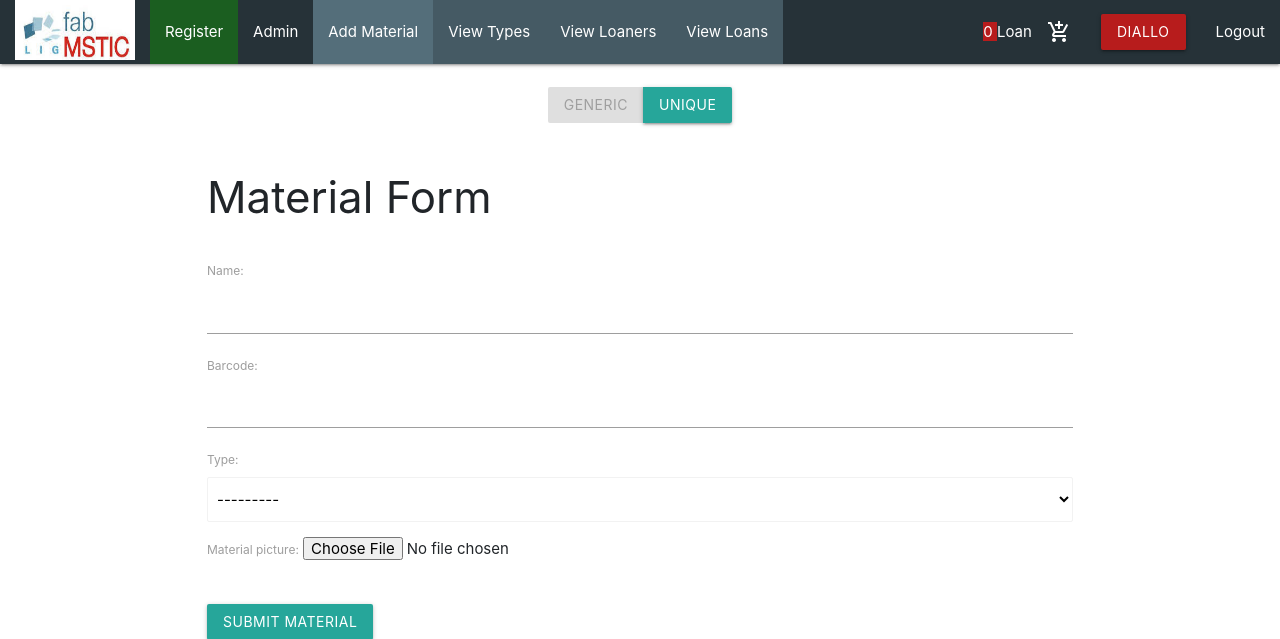
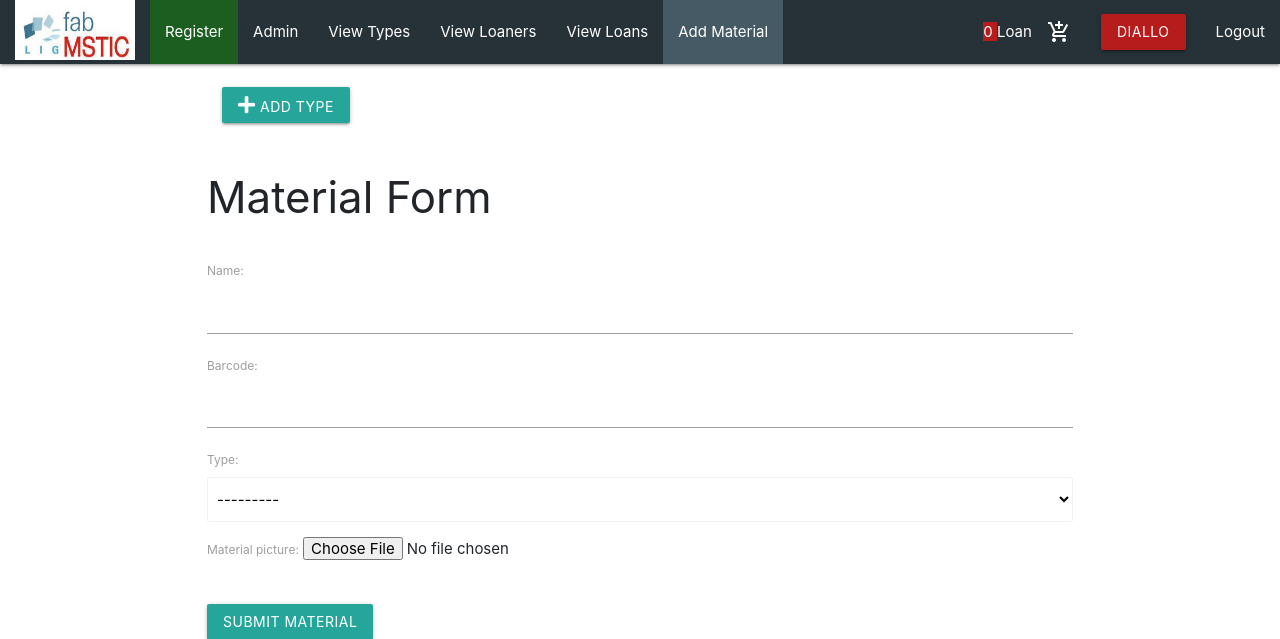
Before and after one commit to dialloDioulde/FabLab, a Django app: page /addMaterial/ in a window 1280 px wide. Shown: the top 639 px of the page. Run offline with Django 3.2, Linux system fonts and the light colour scheme; a user stored in the database is signed in; data comes from the database, SQL or seed files in the repository; both versions use the stored data as it was after the commit; some libraries are stand-ins or nearby versions.

Commit message:
Fix Form Material

```diff
--- a/siteWeb/forms.py
+++ b/siteWeb/forms.py
@@ -2,6 +2,7 @@ from django import forms
 from siteWeb.models import Loan,Loaner,Material,LoanMaterial,Type
 from django.contrib.auth.forms import UserCreationForm
 from django.contrib.auth.models import User
+from django.views.generic.edit import CreateView
 
 
 # Formualire d'Insciption d'Utilisateur
@@ -15,10 +16,10 @@ class formLoaner(forms.ModelForm):
 class formType(forms.ModelForm):
     class Meta:
         model = Type
-        exclude = ['creation_date_type', 'material_type']
+        exclude = ['creation_date_type']
 
 
-# Formulaire d'Ajout De Materiels Uniqrues
+# Formulaire d'Ajout De Materiels Uniques
 class formUnique(forms.ModelForm):
     class Meta:
         model = Material
@@ -27,13 +28,15 @@ class formUnique(forms.ModelForm):
 
 # Formulaire d'Ajout De Materiels
 class formMaterial(forms.ModelForm):
+    type = forms.ModelChoiceField(queryset=Type.objects.filter(unavailable=False).order_by('material_type'))
+
     class Meta:
         model = Material
         fields = ['name','barcode','type', 'material_picture']
 
-    def __init__(self, *args, **kwargs):
-        super().__init__(*args, **kwargs)
-        self.fields['type'].queryset = Type.objects.filter(material_type='generic')
+    # def __init__(self, *args, **kwargs):
+    #     super().__init__(*args, **kwargs)
+    #     self.fields['type'].queryset = Type.objects.filter(material_type='generic')
 
 
 class formLoanMaterial(forms.ModelForm):
--- a/siteWeb/models.py
+++ b/siteWeb/models.py
@@ -40,15 +40,15 @@ class Type(models.Model):
     name_type = models.CharField(max_length=250)
     description = models.TextField(blank=True)
     creation_date_type = models.DateTimeField(auto_now_add=True)
+    unavailable = models.BooleanField(default=False)
 
     def __str__(self):
-        return "{0}".format(self.name_type)
+        return self.name_type + " - " + self.material_type
 
 
 class Material(models.Model):
     name = models.CharField(max_length=250)
     barcode = models.CharField(max_length=50)
-    #id=barcode
     creation_date_mat = models.DateTimeField(auto_now_add=True)
     slug = models.SlugField(max_length=250, null=True, blank=True)
     material_picture = models.ImageField(blank=True, upload_to='media/', default='None/no-img.jpg', null=True)
--- a/siteWeb/templates/siteWeb/addMaterial.html
+++ b/siteWeb/templates/siteWeb/addMaterial.html
@@ -2,36 +2,57 @@
 
 {% block content %}
 
+{% load static %}
 <head>
         <link href="https://fonts.googleapis.com/icon?family=Material+Icons" rel="stylesheet">
+        <link href="{% static '../static/vendor/fontawesome-free/css/all.min.css' %}" rel="stylesheet" type="text/css">
 
-    <script>
-        function show(nr) {
-            document.getElementById("div1").style.display="none";
-            document.getElementById("div2").style.display="none";
-
-            document.getElementById("div"+nr).style.display="block";
-
-            document.getElementById('button1').removeAttribute('disabled');
-            document.getElementById('button2').removeAttribute('disabled');
-
-
-            var ele = document.getElementById("button"+nr);
-            ele.setAttribute("disabled", true);
-            ele.setAttribute("editable", false);
-        }
-    </script>
 </head>
-<body onload="show(1);">
+<body>
 <main>
-        <br>
-    <center>
-        <div class="btn-group" role="group" aria-label="Basic example" >
-            <a onclick='show(1);' class="btn btn-success" href="#" id="button1">Generic</a>
-            <a onclick='show(2);' class="btn btn-success" href="#" id="button2">Unique</a>
+ <!-- Modal ADD TYPE -->
+    <div class="modal fade" id="addTypeModal" tabindex="-1" role="dialog" aria-labelledby="myModalLabel">
+        <div class="modal-dialog" role="document">
+            <div class="modal-content">
+                <div class="modal-header">
+                    <h4 class="modal-title" id="addTypeModalLabel">ADD Type</h4>
+                    <button type="button" class="close" data-dismiss="modal" aria-label="Close"><span aria-hidden="true">&times;</span></button>
+                </div>
+                <form id="addType" action="">
+                    <div class="modal-body">
+                        <input class="form-control" id="type_id" type="hidden" name="type_id">
+                        <div class="form-group">
+                            <label for="mat_type">MATERIAL TYPE : </label>
+                            <select class="form-control" name="material_type" id="mat_type">
+                                <option value="unique">unique</option>
+                                <option value="generic">generic</option>
+                            </select>
+                        </div>
+                        <div class="form-group">
+                            <label for="name_type">NAME TYPE : </label>
+                            <input class="form-control" type="text" name="name_type" id="name_type">
+                        </div>
+                        <div class="form-group">
+                            <label for="description">DESCRIPTION : </label>
+                            <input class="form-control" type="text" name="description" id="description">
+                        </div>
+                    </div>
+                    <div class="modal-footer">
+                        <button type="button" class="btn btn-default" data-dismiss="modal">Close</button>
+                        <button type="submit" class="btn btn-primary" >ADD Type</button>
+                    </div>
+                </form>
+            </div>
         </div>
-    </center>
+    </div>
+ <!-- END Modal ADD TYPE -->
     <div class = "container">
+        <div class="container-fluid">
+            <br>
+            <button class="btn btn-success add-form offset-12">
+                <span><i class="fas fa-plus"></i> ADD TYPE</span>
+            </button>
+        </div>
     <br>
         <h3> <span>Material Form</span></h3>
         <br>
@@ -43,18 +64,52 @@
                 <button class="btn btn-dark" type = "submit">Submit Material</button>
             </form>
         </div>
-        <div id="div2">
-            <form method = "POST" enctype="multipart/form-data">
-                {% csrf_token %}
-                {{ form_unique.as_p }}
-                <center>TYPE:</center>
-                {{ form_type.as_p }}
-                <br>
-                <button class="btn btn-dark" type = "submit">Submit Material</button>
-            </form>
-        </div>
     </div>
 </main>
+{% block javascript %}
+<script>
+
+// Create Type -----------------------------------------------------------------------------------------------------//
+
+$(document).ready(function(){
+    $(".add-form").click(function(){
+        $('#addTypeModal').modal('show');
+    });
+
+    });
+
+$("form#addType").submit(function() {
+    var materialInput = $('#mat_type').find('option:selected').text();
+    var nameInput = $('input[name="name_type"]').val().trim();
+    var descriptionInput = $('input[name="description"]').val().trim();
+    if (materialInput && nameInput && descriptionInput) {
+        //
+        $.ajax({
+            url: '{% url "CreateCrudType" %}',
+            data: {
+                'material_type': materialInput,
+                'name_type': nameInput,
+                'description': descriptionInput,
+            },
+            dataType: 'json',
+            success: function (data) {
+                if (data.type) {
+                    alert("Type is created");
+                  location.reload(true);
+                }
+
+            }
+        });
+
+    } else {
+        alert("Type is not created");
+    }
+    $('form#addType').trigger("reset");
+    return false;
+});
+// END Create TYPE ---------------------------------------------------------------------------------------------------//
+</script>
+{% endblock javascript %}
 </body>
 <footer>
     {% include "siteWeb/includes/footer.html" %}
--- a/siteWeb/templates/siteWeb/includes/navbar.html
+++ b/siteWeb/templates/siteWeb/includes/navbar.html
@@ -23,10 +23,10 @@
                 <li><a href="/admin">Admin</a></li>
             {% endif %}
             {% if user.is_authenticated %}
-                <li class="blue-grey darken-1" ><a href="/addMaterial">Add Material</a></li>
-                <li class="blue-grey darken-2" ><a href="/TypeView">View Types</a></li>
-                <li class="blue-grey darken-2" ><a href="/LoanerView">View Loaners</a></li>
-                <li class="blue-grey darken-2" ><a href="/showLoan">View Loans</a></li>
+                <li class="blue-grey darken-4" ><a href="/TypeView">View Types</a></li>
+                <li class="blue-grey darken-4" ><a href="/LoanerView">View Loaners</a></li>
+                <li class="blue-grey darken-4" ><a href="/showLoan">View Loans</a></li>
+                <li class="blue-grey darken-2" ><a href="/addMaterial">Add Material</a></li>
             {% endif %}
         </ul>
         <ul class = 'hide-on-med-and-down right'>
--- a/siteWeb/views.py
+++ b/siteWeb/views.py
@@ -1,3 +1,5 @@
+import sys
+
 from django.http import JsonResponse
 from django.shortcuts import render, redirect, reverse, get_object_or_404
 from django.contrib.auth import authenticate, login, logout, update_session_auth_hash
@@ -13,6 +15,7 @@ from django.contrib.auth.mixins import LoginRequiredMixin
 from siteWeb.models import LoanMaterial, Loaner, Loan, Material, Type, UserProfile
 from siteWeb.forms import formLoan, formType, formLoaner, formLoanMaterial, formMaterial, formLoan, formUnique
 from django.utils import timezone
+from django.forms import inlineformset_factory
 
 
 # Homepage
@@ -117,70 +120,65 @@ def change_password(request):
 
 #----------------------------------------------------------------------------------------------------------------------#
 # Add Material
-# @login_required
+@login_required
+def addMaterial(request):
+    if not request.user.is_authenticated:
+        return redirect("../../accounts/login")
+    else:
+        if request.method == 'POST':
+            form = formMaterial(request.POST, request.FILES)
+            if form.is_valid():
+                type = form.cleaned_data.get('type')
+                if type.material_type == 'unique':
+                    type.unavailable = True
+                    type.save()
+                    from django.core.exceptions import ObjectDoesNotExist
+                    try:
+                        Material.objects.get(type=type)
+                        messages.error(request, f"Existing unique type.")
+                    except MultipleObjectsReturned:
+                        return redirect(homepage)
+                        messages.error(request, f"Error!")
+                    except ObjectDoesNotExist:
+                        form.save()
+                        messages.success(request, f"New Material created")
+                        return redirect("homepage")
+                        sauvegarde = True
+                else:
+                    form.save()
+                    messages.success(request, f"New Material created")
+                    return redirect("homepage")
+                    sauvegarde = True
+        else:
+            form = formMaterial()
+        return render(request, 'siteWeb/addMaterial.html', {'form': form})
+
+
 # def addMaterial(request):
 #     if not request.user.is_authenticated:
 #         return redirect("../../accounts/login")
 #     else:
-#         sauvegarde = False
 #         if request.method == 'POST':
 #             form = formMaterial(request.POST, request.FILES)
+#             form_type = formType(request.POST)
 #             if form.is_valid():
-#                 type = form.cleaned_data.get('type')
-#                 if type.material_type == 'unique':
-#                     from django.core.exceptions import ObjectDoesNotExist
-#                     try:
-#                         Material.objects.get(type=type)
-#                         messages.error(request, f"Existing unique type.")
-#                     except MultipleObjectsReturned:
-#                         return redirect(homepage)
-#                         messages.error(request, f"Error!")
-#                     except ObjectDoesNotExist:
-#                         form.save()
-#                         form = formMaterial()
-#                         messages.success(request, f"New Material created")
-#                         return redirect("homepage")
-#                         sauvegarde = True
-#                 else:
-#                     form.save()
-#                     form = formMaterial()
-#                     messages.success(request, f"New Material created")
-#                     return redirect("homepage")
-#                     sauvegarde = True
+#                 form.save()
+#                 form = formMaterial()
+#                 messages.success(request, f"New Material created")
+#                 return redirect("homepage")
+#             elif form_type.is_valid():
+#                 p = form_type.save()
+#                 idk = Type.objects.filter(pk=p.pk).first()
+#                 form_unique = formUnique(request.POST, request.FILES, instance=idk)
+#                 if form_unique.is_valid():
+#                     form_unique.save()
+#                     messages.success(request, f"New Material and Type created")
 #         else:
 #             form = formMaterial()
 #             form_type = formType()
 #             form_unique = formUnique()
-#         return render(request, 'siteWeb/addMaterial.html', {'form': form, 'form_type': form_type, 'form_unique':form_unique})
-
-
-def addMaterial(request):
-    if not request.user.is_authenticated:
-        return redirect("../../accounts/login")
-    else:
-        sauvegarde = False
-        if request.method == 'POST':
-            form = formMaterial(request.POST, request.FILES)
-            form_type = formType(request.POST)
-            form_unique = formUnique(request.POST)
-            if form.is_valid():
-                form.save()
-                form = formMaterial()
-                messages.success(request, f"New Material created")
-                return redirect("homepage")
-            elif form_type.is_valid():
-                form_type.initial['material_type'] = 'unique'
-                var = form_type.save()
-                if form_unique.is_valid():
-                    form_unique.data['type'] = var
-                    form_unique.save()
-                    messages.success(request, f"New Material created")
-        else:
-            form = formMaterial()
-            form_type = formType()
-            form_unique = formUnique()
-        return render(request, 'siteWeb/addMaterial.html', {'form': form, 'form_type': form_type, 'form_unique': form_unique})
-
+#         return render(request, 'siteWeb/addMaterial.html',
+#                       {'form': form, 'form_type': form_type, 'form_unique': form_unique})
 
 
 def updateMaterial(request, id):
```
Also changed, not shown: siteWeb/templates/siteWeb/includes/dashboard.html (+6 -1 lines), db.sqlite3 (added), siteWeb/migrations/0001_initial.py, siteWeb/migrations/0002_type_unavailable.py (added).
